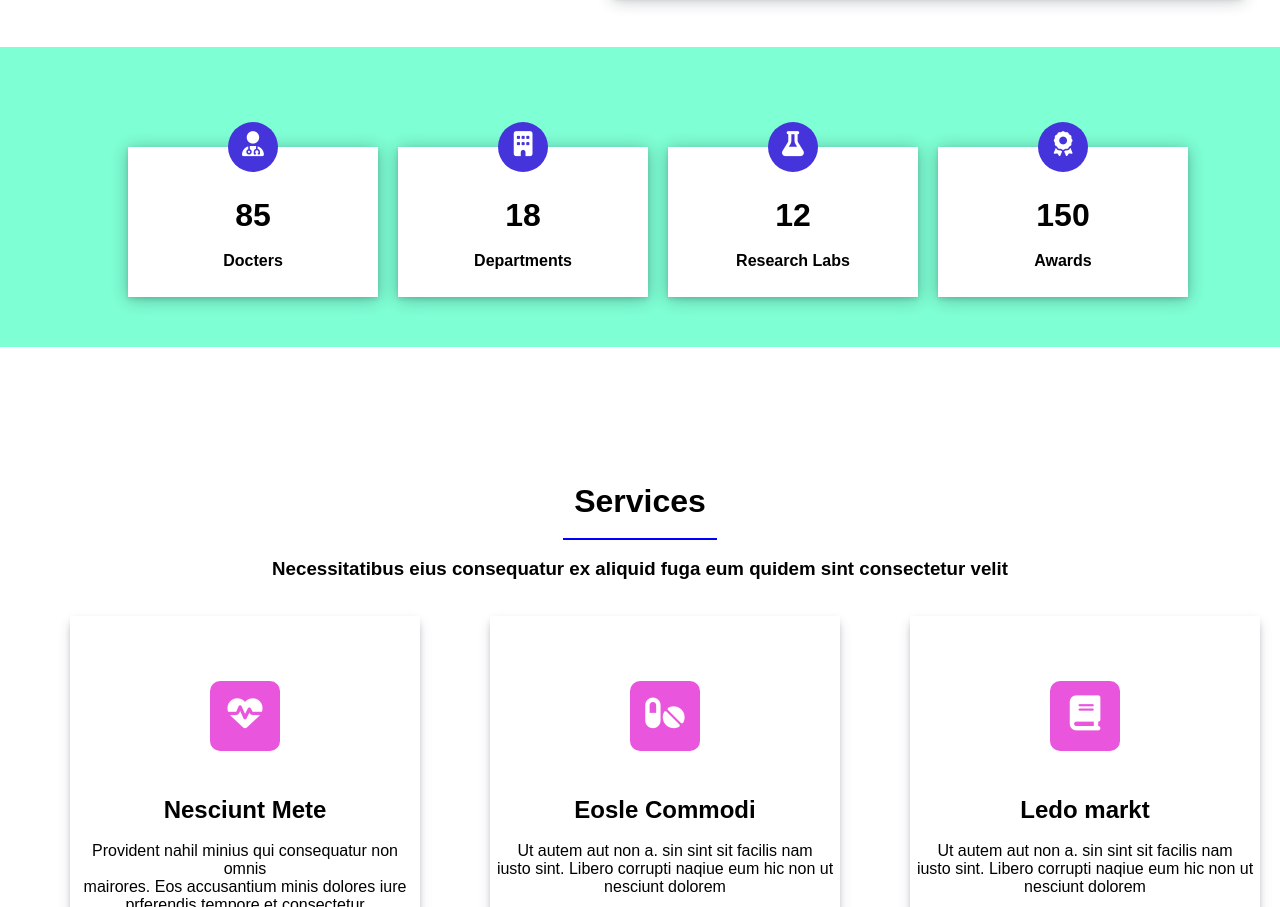
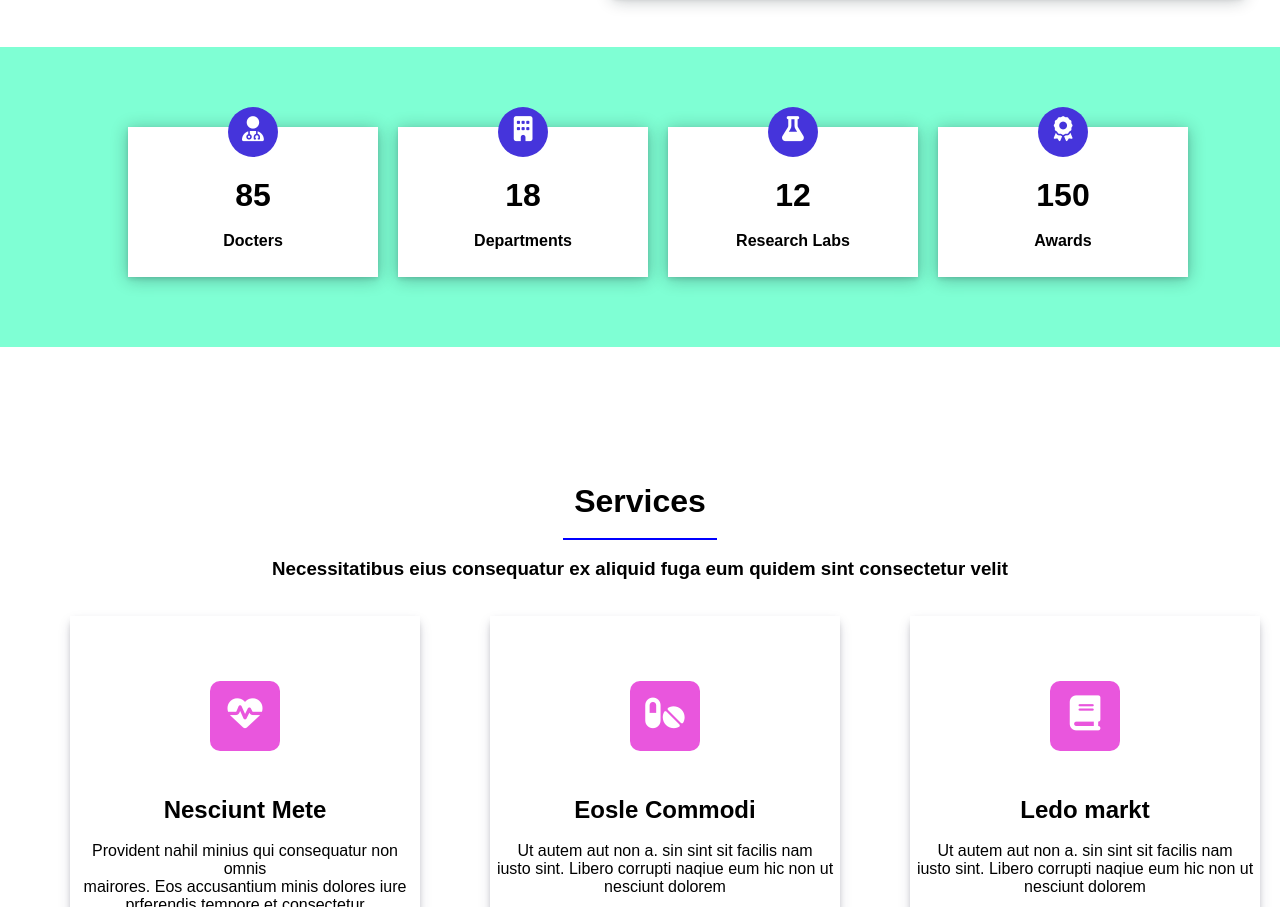
Before and after one commit to Siddhrth358/AKRYPT-FSWD-012, a plain HTML site: page Unit-1/Exam/All joind/index.html in a window 1280 px wide. Shown: the part 1335-2242 px from the top of the page. Drawn offline with Linux system fonts and the light colour scheme.

Commit message:
first Unit Finish

```diff
--- a/Unit-1/Exam/All joind/index.html
+++ b/Unit-1/Exam/All joind/index.html
@@ -269,7 +269,7 @@
       background-color: rgb(69, 52, 219);
       color: white;
       position: relative;
-      bottom: 25px;
+      bottom: 20px;
       left: 100px;
     }
 
@@ -283,7 +283,7 @@
       display: flex;
       gap: 20px;
       position: absolute;
-      top: 100px;
+      top: 80px;
       left: 10%;
 
     }
```
Also changed, not shown: Unit-1/Week-4/Day/Class/Class/index.html (+2 -0 lines).
